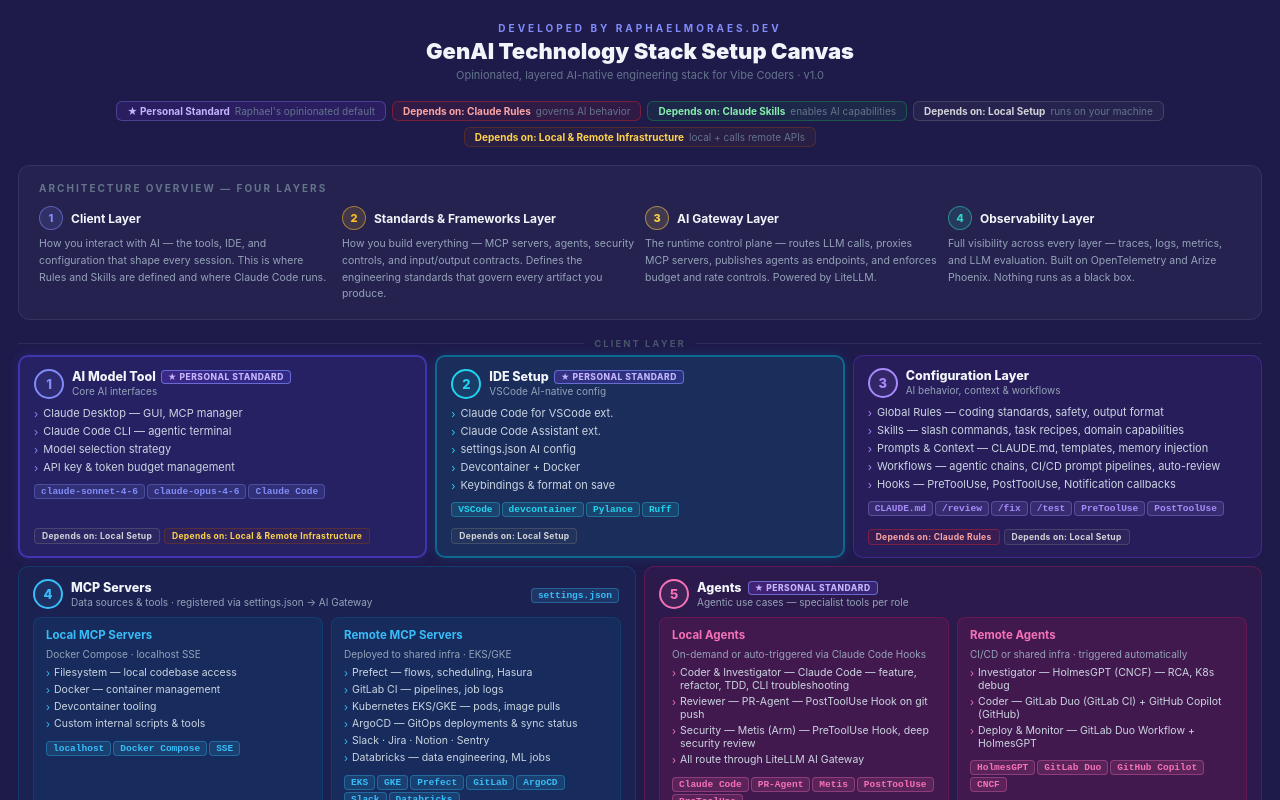
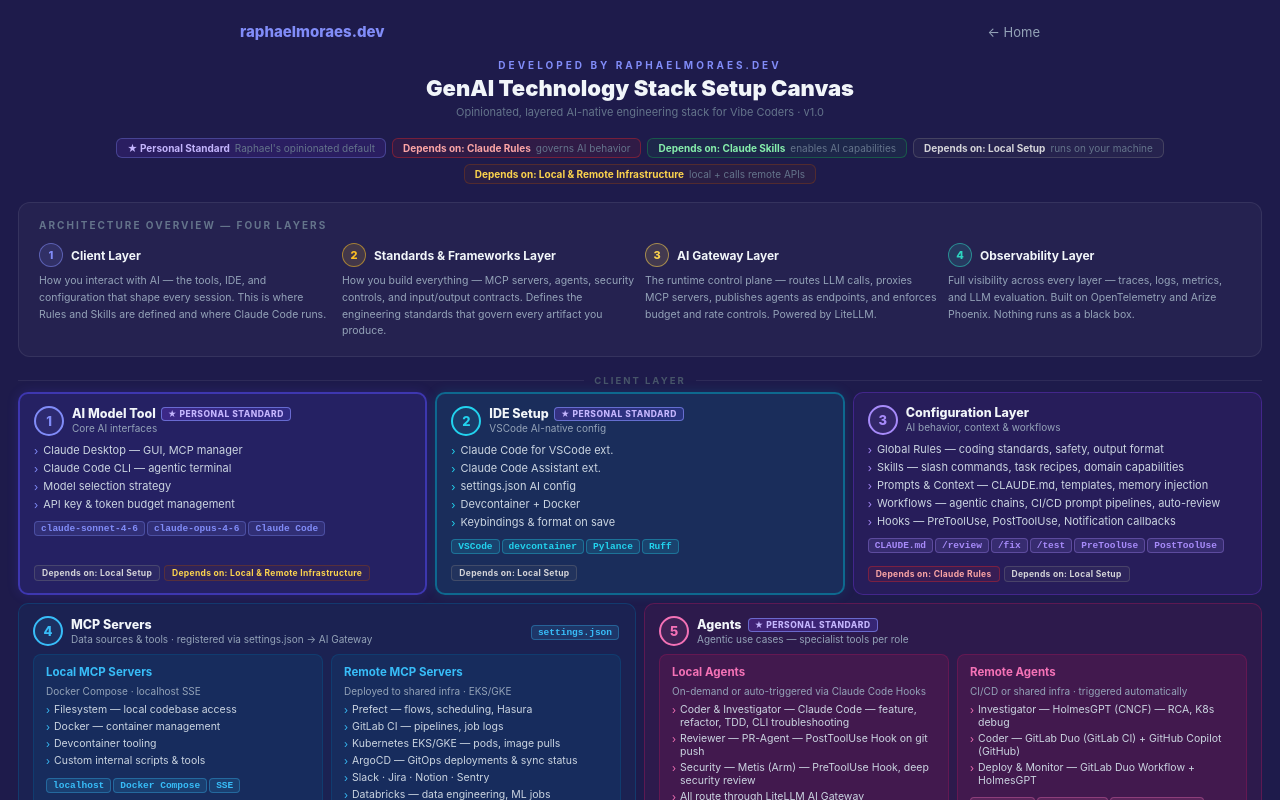
Before and after one commit to rdemoraes/rdemoraes.github.io, a Next.js app: page /canvas in a window 1280 px wide. Shown: the top 800 px of the page. Built offline with nearby package versions, Linux system fonts and the light colour scheme.

Commit message:
feat: adding nav bar with option to return back to home

```diff
--- a/pages/canvas.tsx
+++ b/pages/canvas.tsx
@@ -1,4 +1,5 @@
 import type { CSSProperties } from "react";
+import Link from "next/link";
 
 type Pal = { fill: string; badge: string };
 type DepKey = keyof typeof DEP_STYLES;
@@ -132,6 +133,12 @@
 export default function Canvas() {
   return (
     <div style={{ background:PALETTE.bg, minHeight:"100vh", padding:"22px 18px", fontFamily:"Inter, system-ui, sans-serif" }}>
+
+      {/* Nav */}
+      <div style={{ maxWidth:800, margin:"0 auto 18px", display:"flex", alignItems:"center", justifyContent:"space-between" }}>
+        <span style={{ fontWeight:800, fontSize:15, color:"#818cf8" }}>raphaelmoraes.dev</span>
+        <Link href="/" style={{ color:"#94a3b8", fontSize:13, textDecoration:"none" }}>← Home</Link>
+      </div>
 
       {/* Title */}
       <div style={{ textAlign:"center", marginBottom:18 }}>
```
